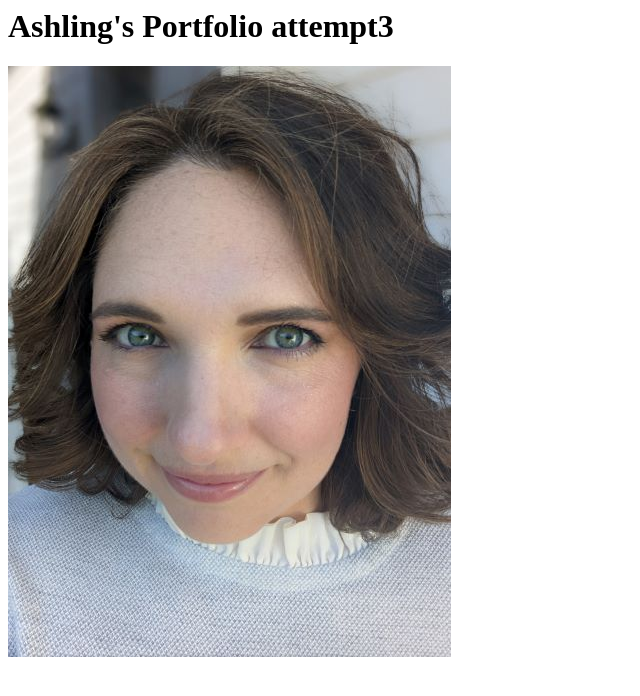
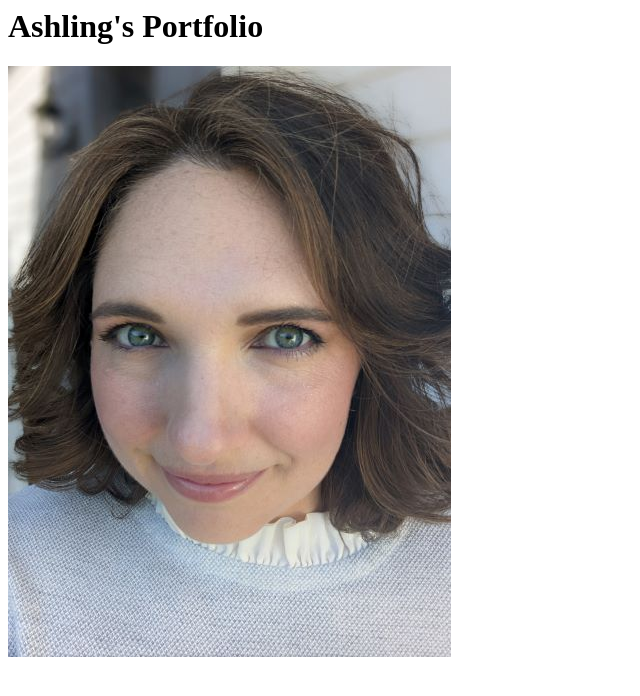
Before and after one commit to AshlingnLog/Ashling.github.io, a plain HTML site: page index.html in a window 1280 px wide. Shown: the whole page, without its empty margins (0-640 px from the left). Drawn offline with Linux system fonts and the light colour scheme.

Commit message:
Update index.html

```diff
--- a/index.html
+++ b/index.html
@@ -1,4 +1,4 @@
 <html>
-    <h1>Ashling's Portfolio attempt3</h1>
+    <h1>Ashling's Portfolio</h1>
     <img src="smaller.self.PORTRAIT.jpg"/>
 </html>
```
